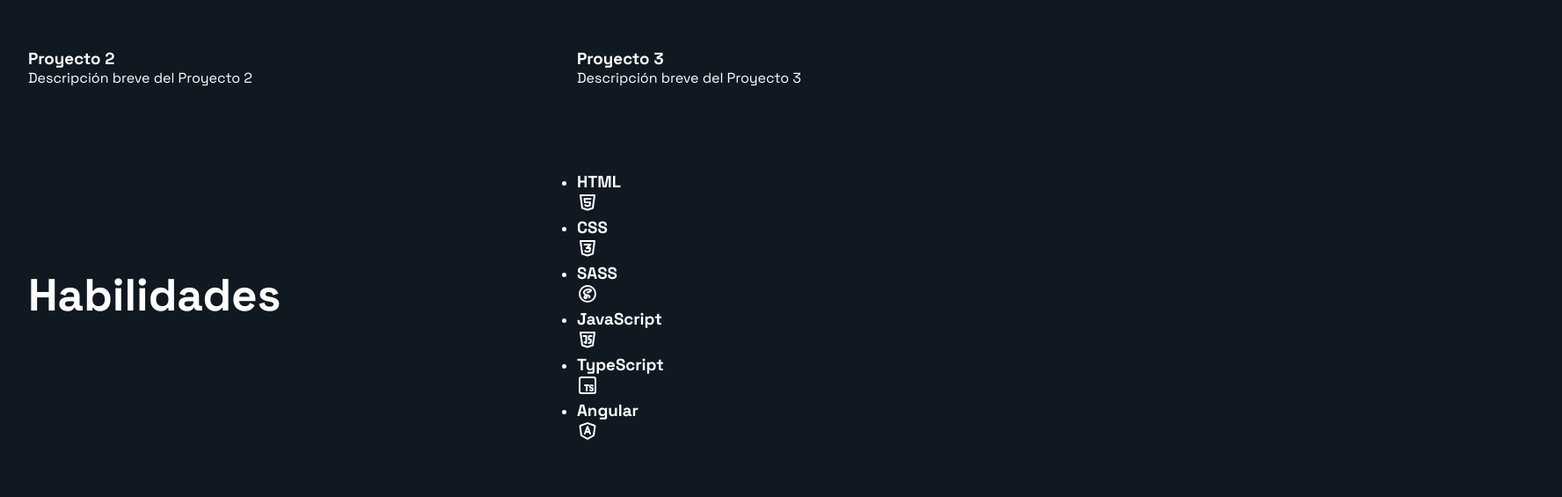
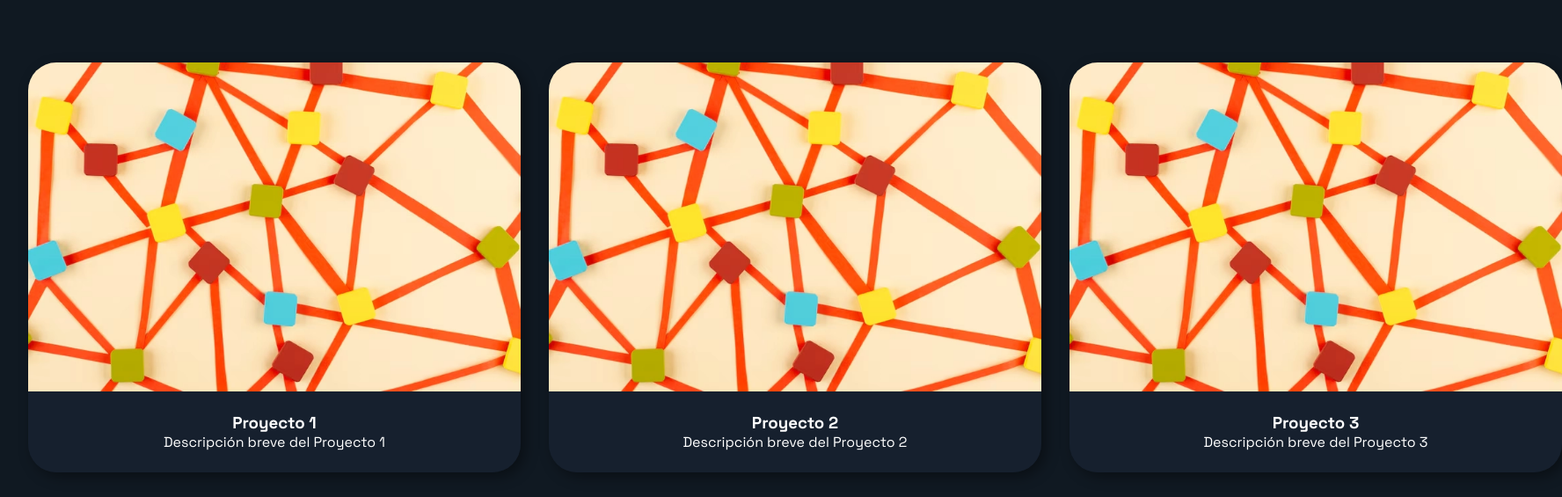
Before and after one commit to TheeWiick/portfolio, a plain HTML site: page index.html in a window 1280 px wide. Shown: the part 974-1539 px from the top of the page at 88% size, 1776 px wide, since content can reach past the window. Drawn offline with Linux system fonts and the light colour scheme.

Commit message:
proyecto sección acabada

```diff
--- a/index.html
+++ b/index.html
@@ -60,11 +60,16 @@
 
     <main class="portfolio__main">
 
-        <section id="about" class="main__section">
+        <section id="about" class="main__section section__about">
 
             <div class="about__content">
                 <h2 class="section__title">Acerca de mi</h2>
-                <p class="section__text">Soy un desarrollador web apasionado por crear experiencias digitales atractivas y funcionales. Con una base sólida en HTML, CSS, JavaScript y SASS, me esfuerzo por mantenerme actualizado con las últimas tecnologías y tendencias del desarrollo web. Actualmente, estoy ampliando mis habilidades con TypeScript y Angular para construir aplicaciones más robustas y escalables. Con experiencia en HTML, CSS, JavaScript y SASS, y en aprendizaje de TypeScript y Angular.</p>
+                <p class="section__text">Soy un desarrollador web apasionado por crear experiencias digitales atractivas
+                    y funcionales. Con una base sólida en HTML, CSS, JavaScript y SASS, me esfuerzo por mantenerme
+                    actualizado con las últimas tecnologías y tendencias del desarrollo web. Actualmente, estoy
+                    ampliando mis habilidades con TypeScript y Angular para construir aplicaciones más robustas y
+                    escalables. Con experiencia en HTML, CSS, JavaScript y SASS, y en aprendizaje de TypeScript y
+                    Angular.</p>
                 <a href="" class="main__btn">Ver Proyectos</a>
             </div>
 
@@ -75,28 +80,38 @@
         </section>
 
 
-        <section id="projects" class="main__section">
+        <section id="projects" class="main__section section__projects">
 
             <h2 class="section__title">Proyectos</h2>
 
             <article class="main__article">
+                <img class="article__img" src="./img/projectimg.webp" alt="">
+                <div class="article__div">
                     <h3 class="article__title">Proyecto 1</h3>
                     <p class="article__text">Descripción breve del Proyecto 1</p>
+                </div>
+
             </article>
 
             <article class="main__article">
+                <img class="article__img" src="./img/projectimg.webp" alt="">
+                <div class="article__div">
                     <h3 class="article__title">Proyecto 2</h3>
                     <p class="article__text">Descripción breve del Proyecto 2</p>
+                </div>
             </article>
 
             <article class="main__article">
+                <img class="article__img" src="./img/projectimg.webp" alt="">
+                <div class="article__div">
                     <h3 class="article__title">Proyecto 3</h3>
                     <p class="article__text">Descripción breve del Proyecto 3</p>
+                </div>
             </article>
 
         </section>
 
-        <section id="skills" class="main__section">
+        <section id="skills" class="main__section section__skills">
             <h2 class="section__title">Habilidades</h2>
             <ul class="skills__list">
 
--- a/style.css
+++ b/style.css
@@ -1,5 +1,6 @@
-:root{
+:root {
     --bg-color: #101922;
+    --card-color: #16202e;
     --text-color: #ffffff;
     --text-color2: #758295;
     --text-light: #898c91;
@@ -14,7 +15,7 @@
     font-family: "Space Grotesk";
 }
 
-body{
+body {
     background-color: var(--bg-color);
     color: var(--text-color);
 }
@@ -49,7 +50,7 @@ body{
     color: var(--text-color2);
 }
 
-.portfolio__header .item__link:hover{
+.portfolio__header .item__link:hover {
     color: var(--text-light);
 }
 
@@ -58,7 +59,7 @@ body{
     color: var(--text-color2);
 }
 
-.portfolio__header .social__link:hover{
+.portfolio__header .social__link:hover {
     color: var(--text-light);
 }
 
@@ -88,7 +89,7 @@ body{
     justify-content: center;
 }
 
-.portfolio__main .section__title{
+.portfolio__main .section__title {
     font-size: 3.2rem;
     margin-bottom: 2rem;
 }
@@ -124,3 +125,42 @@ body{
     object-fit: cover;
     border-radius: 100%;
 }
+
+.section__projects {
+    display: grid;
+    grid-template-columns: repeat(3, 1fr);
+    gap: 2rem;
+    justify-items: center;
+    text-align: center;
+}
+
+
+.section__projects .section__title {
+    grid-column: 1 / -1;
+    text-align: center;
+    margin-bottom: 3rem;
+}
+
+.article__img{
+    display: block;
+    height: 100%;
+    width: 35rem;
+    border-radius: 2rem 2rem 0 0;
+}
+
+.article__div {
+    background-color: var(--card-color);
+    padding: 1.5rem;
+    border-radius: 0 0 2rem 2rem;
+}
+
+.main__article {
+    cursor: pointer;
+    box-shadow: 5px 5px 15px 0px #00000065;
+    border-radius: 2rem;
+    transition: transform 0.3s ease;
+}
+
+.main__article:hover {
+    transform: translateY(-5px);
+}
```
Also changed, not shown: img/projectimg.webp (added). Lines whose indentation alone changed are shown as unchanged.
